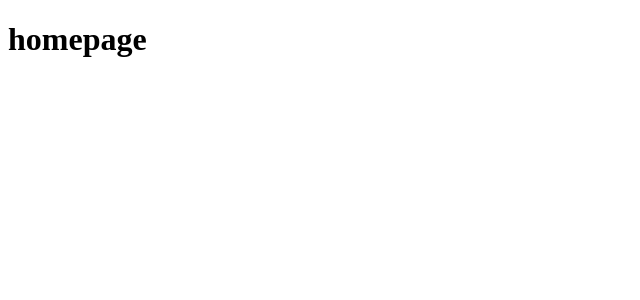
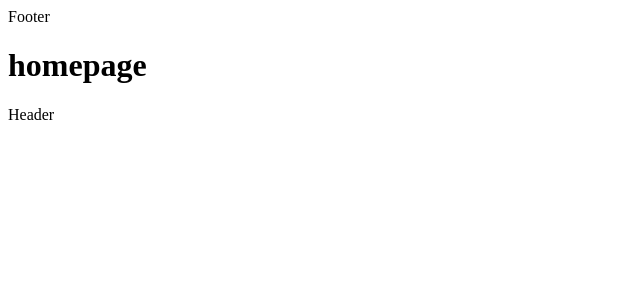
Before and after one commit to odon-airoldi/webapp-react, a React (Vite) app: page / in a window 1280 px wide. Shown: the top 300 px of the page, without its empty margins (0-640 px from the left). Built offline with nearby package versions, Linux system fonts and the light colour scheme.

Commit message:
Add main layout and header footer components

```diff
--- a/src/App.jsx
+++ b/src/App.jsx
@@ -2,8 +2,9 @@
 import { BrowserRouter, Routes, Route } from 'react-router-dom'
 import heroImg from './assets/hero.png'
 import './App.css'
-import AppHome from '../pages/AppHome'
-import AppMovie from '../pages/AppMovie'
+import AppHome from './pages/AppHome'
+import AppMovie from './pages/AppMovie'
+import MainLayout from './layouts/MainLayout'
 
 function App() {
 
@@ -11,8 +12,10 @@
     <>
       <BrowserRouter>
         <Routes>
-          <Route path="/" element={<AppHome />} />
-          <Route path="movie/:id" element={<AppMovie />} />
+          <Route element={<MainLayout />}>
+            <Route path="/" element={<AppHome />} />
+            <Route path="movie/:id" element={<AppMovie />} />
+          </Route>
         </Routes>
       </BrowserRouter>
 
--- /dev/null
+++ b/src/components/AppFooter.jsx
@@ -0,0 +1,9 @@
+export default function AppFooter() {
+
+    return (
+        <>
+            Header
+        </>
+    )
+
+}
--- /dev/null
+++ b/src/components/AppHeader.jsx
@@ -0,0 +1,9 @@
+export default function AppHeader() {
+
+    return (
+        <>
+            Footer
+        </>
+    )
+
+}
--- /dev/null
+++ b/src/layouts/MainLayout.jsx
@@ -0,0 +1,17 @@
+import { Outlet } from "react-router-dom"
+import AppHeader from "../components/AppHeader"
+import AppFooter from "../components/AppFooter"
+
+export default function MainLayout() {
+
+    return (
+        <>
+            <AppHeader />
+            <main>
+                <Outlet />
+            </main>
+            <AppFooter />
+        </>
+    )
+
+}
```
Also changed, not shown: src/pages/AppHome.jsx (renamed from pages/AppHome.jsx), src/pages/AppMovie.jsx (renamed from pages/AppMovie.jsx).
